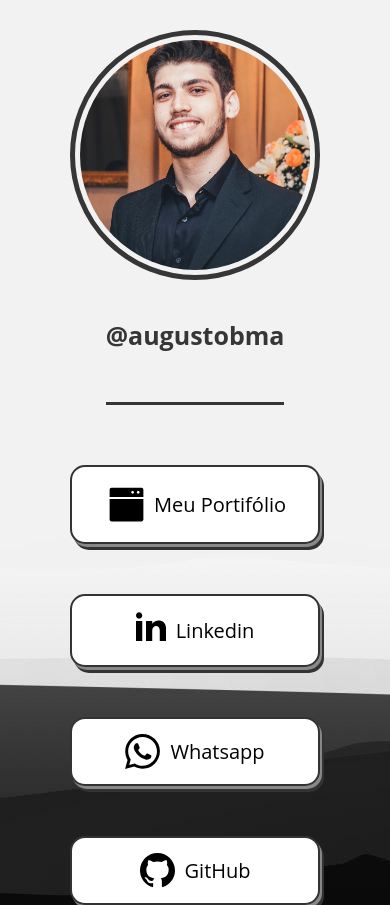
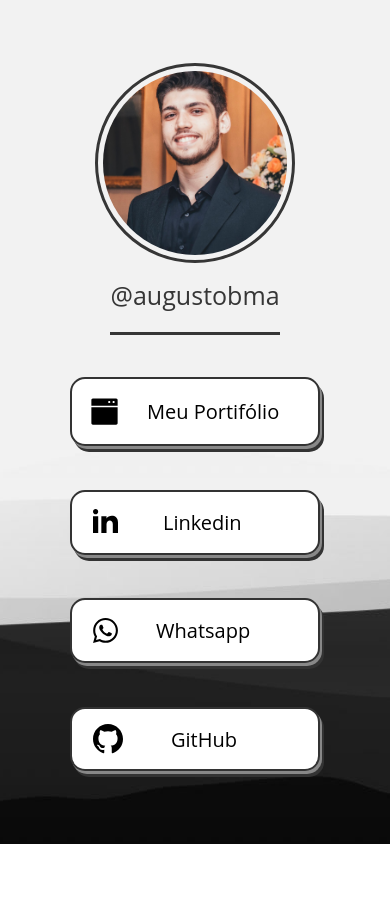
Before and after one commit to Baldiotti/MyLInkTree, a plain HTML site: page index.html in a window 390 px wide. After the commit the page ends 844 px from the top, so only its background shows below. Drawn offline with Linux system fonts and the light colour scheme.

Commit message:
Adição de MidiaQuery

```diff
--- a/index.css
+++ b/index.css
@@ -6,18 +6,30 @@
     font-family: 'Open Sans', sans-serif;
 }
 
+body, html {
+    height: 100%;
+}
+
 .corpo {
     display: flex;
     flex-direction: column;
-    background-image: url(imagens/background.jpg);
+    background-image: url("imagens/background.jpg");
+    background-repeat: no-repeat;
+    background-size: auto 100%;
+    justify-content: space-evenly;
 }
 
+
+/* Perfil */
+
 .perfil {
-    margin-top: 30px;
+    height: 40vh;
+    margin-top: 7vh;
     display: flex;
     flex-direction: column;
     align-items: center;
-    gap: 30px;
+    gap: 20px;
+    justify-content: center;
 }
 
 .perfil-img {
@@ -31,76 +43,26 @@
     margin-top: 8px;
     font-size: 25px;
     color: #363636;
-    padding-bottom: 50px;
+    padding-bottom: 25px;
     border-bottom: 3px solid #363636;
 }
+
+/* Navegação */
 
 .nave {
     display: flex;
     flex-direction: column;
     align-items: center;
-    margin-top: 60px;
     gap: 50px;
     font-size: 20px;
+    margin-bottom: 7vh;
+    height: 50vh;
+    justify-content: space-evenly;
 }
 
-.nave-portifolio {
+.nave > a {
     display: flex;
-    justify-content: center;
-    padding: 15px;
-    width: 250px;
-    align-items: center;
-    border-radius: 15px;
-    background-color: white;
-    color: black;
-    /*box-shadow: 4px 5px 4px black;*/
-    box-shadow: 2px 3px 0px #888, 4px 6px 0px #333;
-    border: 2px solid #333;
-}
-
-.img-portifolio {
-    height: 45px;
-    margin-right: 5px;
-}
-
-.nave-linkedin {
-    display: flex;
-    justify-content: center;
-    padding: 15px;
-    width: 250px;
-    align-items: center;
-    border-radius: 15px;
-    background-color: white;
-    color: black;
-    box-shadow: 2px 3px 0px #888, 4px 6px 0px #333;
-    border: 2px solid #333;}
-
-.img-linkedin {
-    height: 30px;
-    margin-right: 10px;
-    margin-bottom: 9px;
-}
-
-.nave-whatsapp {
-    display: flex;
-    justify-content: center;
-    padding: 15px;
-    width: 250px;
-    align-items: center;
-    border-radius: 15px;
-    background-color: white;
-    color: black;
-    box-shadow: 2px 3px 0px #888, 4px 6px 0px #333;
-    border: 2px solid #333;}
-
-.img-whatsapp {
-    height: 35px;
-    margin-right: 10px;
-}
-
-.nave-github {
-    display: flex;
-    justify-content: center;
+    justify-content: start;
     padding: 15px;
     width: 250px;
     align-items: center;
@@ -111,27 +73,104 @@
     border: 2px solid #333;
 }
 
+
+.img-portifolio {
+    height: 45px;
+    margin-right: 17px;
+}
+
+
+.img-linkedin {
+    height: 30px;
+    margin: 0px 40px 9px 6px;
+}
+
+
+.img-whatsapp {
+    height: 35px;
+    margin: 0px 30px 0px 6px;
+}
+
 .img-github {
     height: 35px;
-    margin-right: 10px;
+    margin: 0px 40px 0px 6px;
 }
 
-.nave-portifolio:hover {
+.nave > a:hover {
     background-color: gray;
     box-shadow:  1px 1px 0px gray;
 }
 
-.nave-linkedin:hover {
-    background-color: gray;
-    box-shadow:  1px 1px 0px gray;
+
+/* Media Query */
+@media screen and (max-height: 1024px) and (max-width: 1024px) {
+    .corpo {
+        background-position: 50% 30%;
+        background-size: auto;
+    }
+
+    .perfil {
+        gap: 10px;
+    }
+
+    .perfil-img {
+        max-width: 200px;
+        border: 3px solid #363636;
+    }
+
+    .perfil-link {
+        margin-top: 5px;
+        font-size: 25px;
+        padding-bottom: 20px;
+    }
+
+    .nave {
+        margin-top: 25px;
+        gap: 30px;
+        font-size: 20px;
+    }
+
+    .nave > a {
+        padding: 15px;
+        width: 250px;
+    }
+
+    .nave-linkedin, .nave-whatsapp {
+        height: 65px;
+    }
+
+
+    .img-portifolio {
+        height: 35px;
+        margin-right: 25px;
+    }
+
+
+    .img-linkedin {
+        height: 25px;
+        margin: 0px 45px 4px 6px;
+    }
+
+
+    .img-whatsapp {
+        height: 25px;
+        margin: 0px 38px 0px 6px;
+    }
+
+
+    .img-github {
+        height: 30px;
+        margin: 0px 48px 0px 6px;
+
+    }
+
+    .nave > a:hover {
+        background-color: white;
+        box-shadow: 2px 3px 0px #888, 4px 6px 0px #333;
+    }
+
+    .nave > a:active {
+        background-color: gray;
+        box-shadow:  1px 1px 0px gray;
+    }
 }
-
-.nave-whatsapp:hover {
-    background-color: gray;
-    box-shadow:  1px 1px 0px gray;
-}
-
-.nave-github:hover {
-    background-color: gray;
-    box-shadow:  1px 1px 0px gray;
-}
--- a/index.html
+++ b/index.html
@@ -9,23 +9,29 @@
 </head>
 
 <body class="corpo">
+
     <header class="perfil">
         <img class="perfil-img" src="imagens/perfil.JPG" alt="perfil">
-        <h1 class="perfil-link">@augustobma</h1>
+        <a class="perfil-link" href="https://www.instagram.com/augustobma/" target="_blank">@augustobma</a>
     </header>
+
     <main>
         <nav class="nave">
             <a class="nave-portifolio" href="#">
             <img class="img-portifolio" src="imagens/portifolio.svg" alt="Portifólio">
-            Meu Portifólio</a>
+            Meu Portifólio
+            </a>
+
             <a class="nave-linkedin" href="https://www.linkedin.com/in/augusto-baldiotti" target="_blank">
                 <img class="img-linkedin" src="imagens/linkedin.svg" alt="Linkedin">
                 Linkedin
             </a>
+
             <a class="nave-whatsapp" href="https://wa.me/5537999812824" target="_blank">
                 <img class="img-whatsapp" src="imagens/whatsapp.svg" alt="Whatsapp">
                 Whatsapp
             </a>
+
             <a class="nave-github" href="https://www.github.com/Baldiotti" target="_blank">
                 <img class="img-github" src="imagens/github.svg" alt="GitHub">
                 GitHub
```
